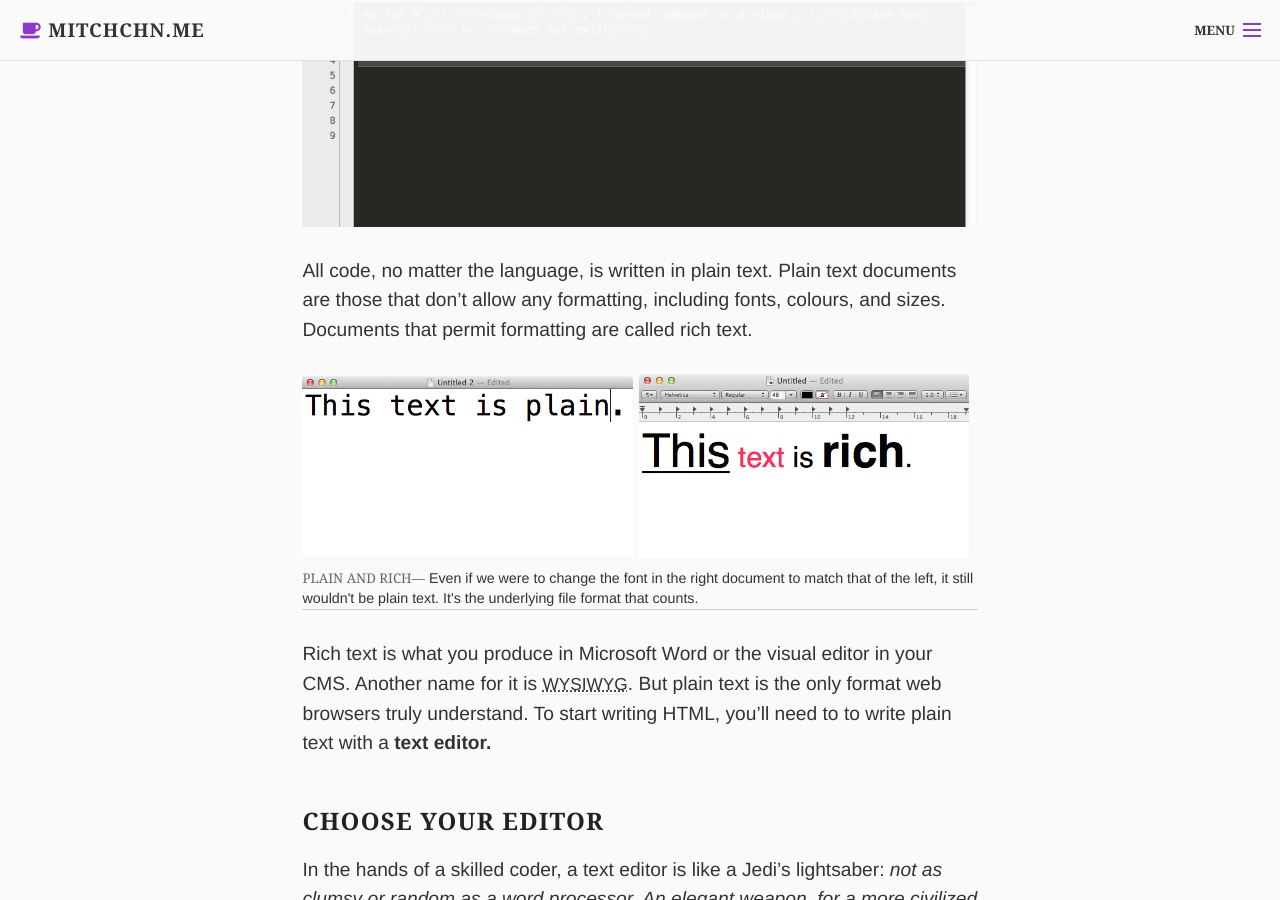
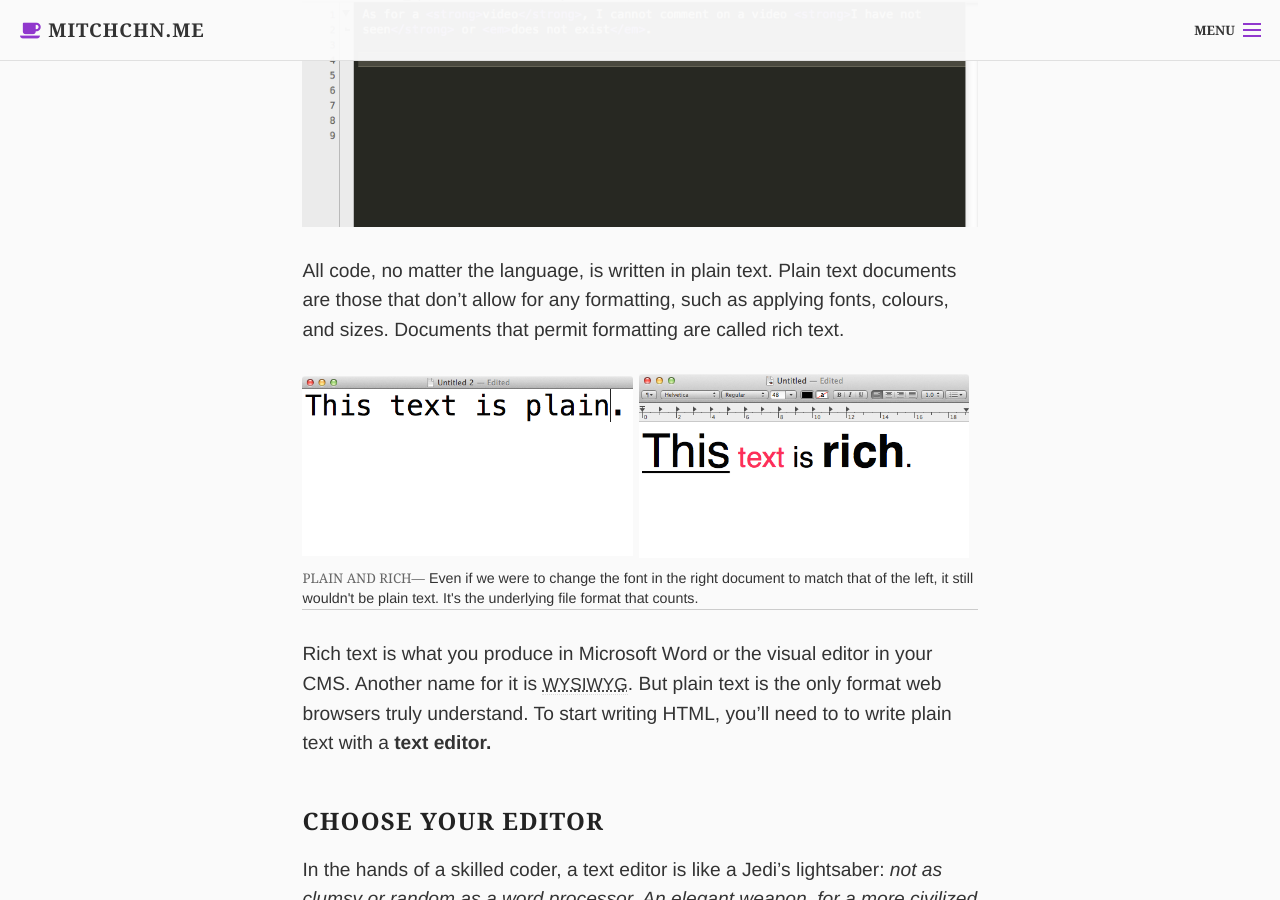
Before and after one commit to mitchchn/mitchchn.github.io, a Jekyll site: the page built from _posts/2014-05-06-coding-for-journalists-p1.md, in a window 1280 px wide and 900 px high, scrolled down 407 px. Built offline with Jekyll 4.4.1, drawn with Linux system fonts in a browser that asks for light colours; nearby versions of some CDN libraries.

Commit message:
coding for journos part 1

```diff
--- a/_posts/2014-05-06-coding-for-journalists-p1.md
+++ b/_posts/2014-05-06-coding-for-journalists-p1.md
@@ -5,7 +5,7 @@ layout: post
 
 <img src="/public/img/confession.png">
 
-All code, no matter the language, is written in plain text. Plain text documents are those that don't allow any formatting, including fonts, colours, and sizes. Documents that permit formatting are called rich text.
+All code, no matter the language, is written in plain text. Plain text documents are those that don't allow for any formatting, such as applying fonts, colours, and sizes. Documents that permit formatting are called rich text.
 
 <figure>
     <img src="/public/img/plaintext.png" width="49%">
```
Also changed, not shown: 3 other files.
